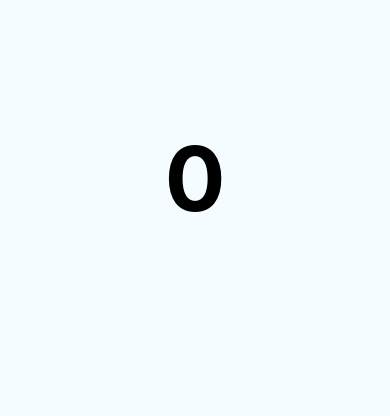
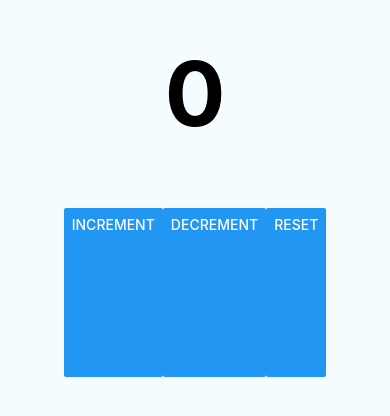
Before and after one commit to shinya-arai/rn-ts-todo, a React Native app: screen / in a window 390 px wide. Shown: the part 214-630 px from the top of the page. Built offline with nearby package versions, Linux system fonts and the light colour scheme.

Commit message:
container

```diff
--- a/App.tsx
+++ b/App.tsx
@@ -13,12 +13,11 @@ import {Platform, StyleSheet, Text, View} from 'react-native';
 import { Provider } from 'react-redux'
 import store from './src/store'
 
-import Counter from './src/components/Counter'
+import Counter from './src/containers/Counter'
 
 type Props = {};
 export default class App extends Component<Props> {
   render() {
-    console.log(store.getState())
     return (
       <Provider store={store}>
         <View style={styles.container}>
--- a/src/actions/index.ts
+++ b/src/actions/index.ts
@@ -1,9 +1,28 @@
 export enum CounterActionType {
   ADD_COUNT = 'ADD_COUNT',
+  DEC_COUNT = 'DEC_COUNT',
   RESET_COUNT = 'RESET_COUNT'
 }
 
 export interface CounterAction {
   type: CounterActionType,
+  payload?: {}
+}
 
+export const addCount = (): CounterAction => {
+  return {
+    type: CounterActionType.ADD_COUNT
+  }
 }
+
+export const decCount = (): CounterAction => {
+  return {
+    type: CounterActionType.DEC_COUNT
+  }
+}
+
+export const resetCount = (): CounterAction => {
+  return {
+    type: CounterActionType.RESET_COUNT
+  }
+}
--- a/src/components/Counter.tsx
+++ b/src/components/Counter.tsx
@@ -1,10 +1,33 @@
 import * as React from 'react'
 import { View, Text, Button, StyleSheet } from 'react-native'
 
-const Counter = () => {
+export interface CounterProps {
+  count?: number,
+  addCount?: () => void,
+  decCount?: () => void,
+  resetCount?: () => void
+}
+
+const Counter: React.SFC<CounterProps>  = (props: CounterProps) => {
+  const { count, addCount, decCount, resetCount } = props
+
   return (
     <View style={styles.container}>
-      <Text style={styles.countText}>0</Text>
+      <Text style={styles.countText}>{count}</Text>
+      <View style={styles.buttons}>
+        <Button
+          title="increment"
+          onPress={() => addCount && addCount()}
+        />
+        <Button
+          title="decrement"
+          onPress={() => decCount && decCount()}
+        />
+        <Button
+          title="reset"
+          onPress={() => resetCount && resetCount()}
+        />
+      </View>
     </View>
   )
 }
--- /dev/null
+++ b/src/containers/Counter.ts
@@ -0,0 +1,26 @@
+import { connect } from 'react-redux'
+import { AppState } from '../store'
+import { Dispatch } from 'redux'
+import { addCount, decCount, resetCount, CounterAction } from '../actions'
+import Counter, { CounterProps } from '../components/Counter'
+
+interface DispatchProps {
+  addCount: () => void
+  decCount: () => void
+  resetCount: () => void
+}
+
+const mapStateToProps = (state: AppState): CounterProps => ({
+    count: state.counterState.count
+})
+
+const mapDispatchToProps = (dispatch: Dispatch<CounterAction>): DispatchProps => ({
+  addCount: () => dispatch(addCount()),
+  decCount: () => dispatch(decCount()),
+  resetCount: () => dispatch(resetCount())
+})
+
+export default connect(
+  mapStateToProps,
+  mapDispatchToProps
+)(Counter)
--- a/src/reducers/counterReducer.ts
+++ b/src/reducers/counterReducer.ts
@@ -1,3 +1,5 @@
+import { CounterAction, CounterActionType } from '../actions'
+
 export interface CounterState {
   count: number
 }
@@ -6,8 +8,23 @@ const initialState: CounterState = {
   count: 0
 }
 
-const counterReducer = (state: CounterState = initialState, action: any): CounterState => {
+const counterReducer = (state: CounterState = initialState, action: CounterAction): CounterState => {
   switch(action.type) {
+    case CounterActionType.ADD_COUNT:
+      return {
+        ...state,
+        count: state.count + 1
+      }
+    case CounterActionType.DEC_COUNT:
+      return {
+        ...state,
+        count: state.count - 1
+      }
+    case CounterActionType.RESET_COUNT:
+      return {
+        ...state,
+        count: 0
+      }
     default:
       return state
   }
```
